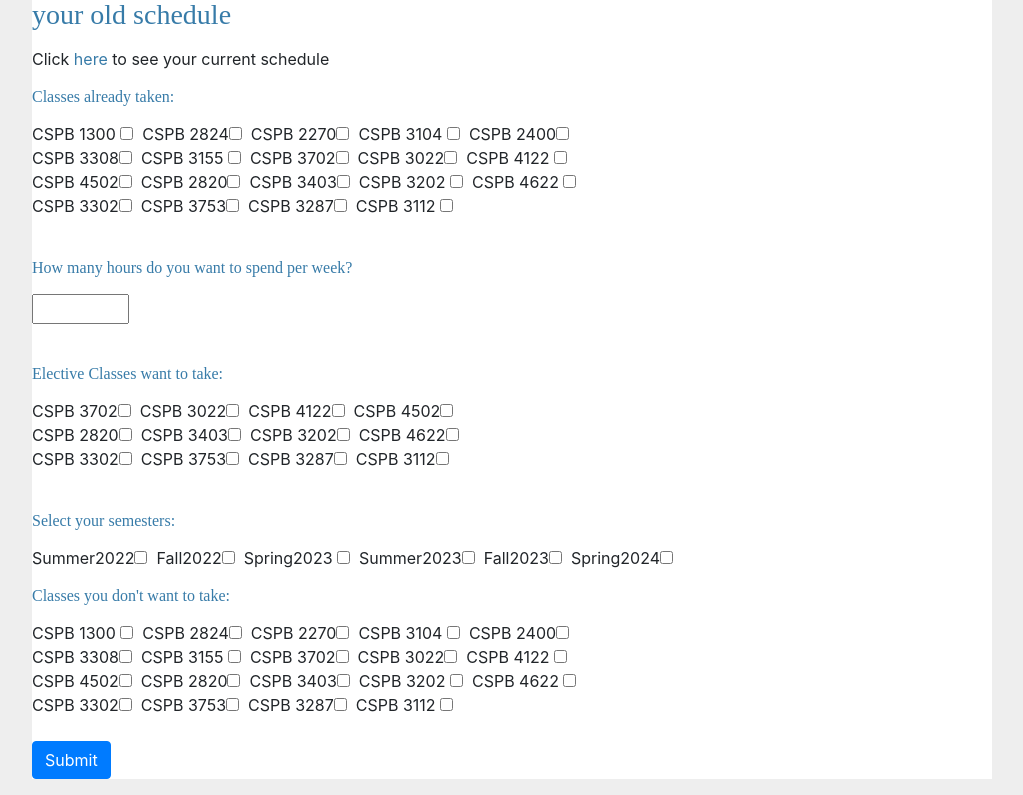
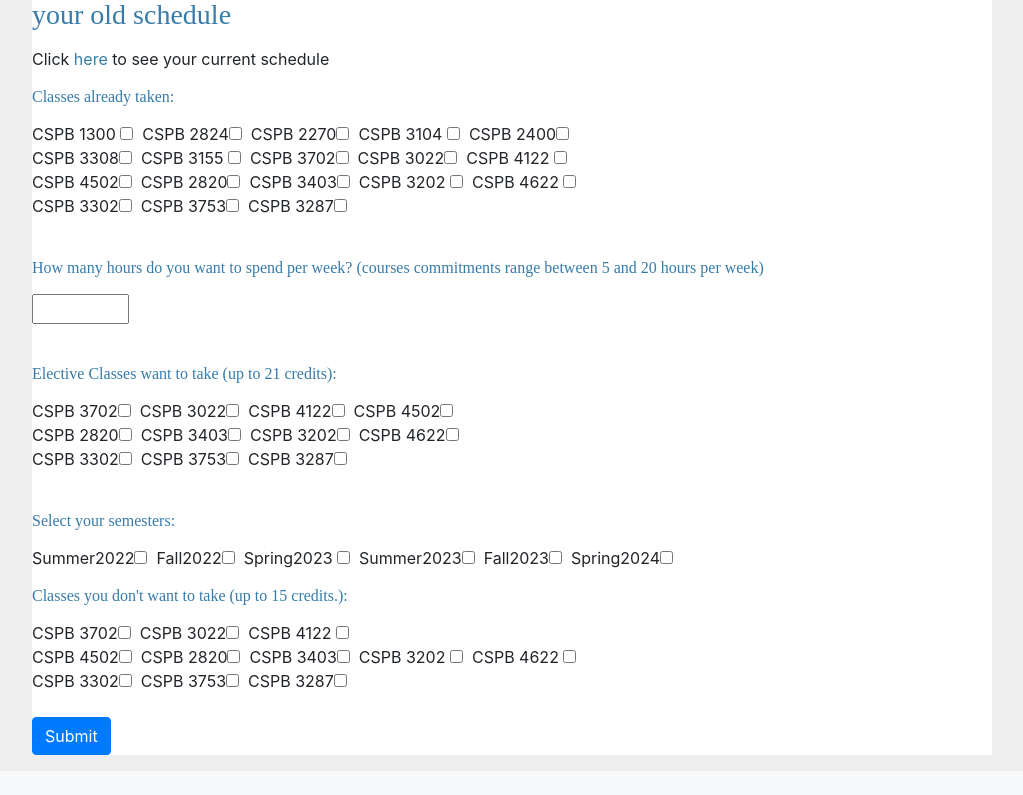
Before and after one commit to elcarpenter/CSPB-Pathways, a Flask app: page /plan in a window 1280 px wide. Shown: the part 181-976 px from the top of the page, without its empty margins (128-1151 px from the left). After the commit the page ends 936 px from the top, so only its background shows below. Run offline with Flask 2, Linux system fonts and the light colour scheme; the visitor is signed in with stand-in values (Sample User, id 1); data comes from the database, SQL or seed files in the repository; some libraries are stand-ins or nearby versions.

Commit message:
Fixed the reverse string issue

```diff
--- a/app/forms.py
+++ b/app/forms.py
@@ -48,6 +48,7 @@ class ReviewForm(FlaskForm):
             ('CSPB 4502', "CSPB 4502"),
             ('CSPB 2820', "CSPB 2820"),
             ('CSPB 3403', "CSPB 3403")
+            # add CSPB 3753, CSPB 3287, CSPB 4622, CSPB 3302, CSPB 3202
         ]
     )
     review = TextAreaField('Please enter your review:', validators=[DataRequired()])
--- a/app/routes.py
+++ b/app/routes.py
@@ -78,6 +78,7 @@ def user(username):
         # user_sched= SemesterSchedule.query.all()
         user_sched = SemesterSchedule.query.filter_by(user_id=user_id).all()
 
+        # From Emily: ["That's it!"] = "You've taken all the courses you need to graduate."
         sched_list = []
         for plan in user_sched:
             review = {
@@ -114,6 +115,7 @@ def plan():
 
     # if form.validate_on_submit():
     if request.method == 'POST':
+        # mycheckbox is Classes already taken
         selected_list = request.form.getlist('mycheckbox')
         selected_class = [class_dict[x] for x in selected_list]
         hours = int(request.form.getlist('hour_to_have')[0])
@@ -125,25 +127,27 @@ def plan():
             semester[i] = int(semester[i])
         for i in range(0, len(dontwant)):
             dontwant[i] = int(dontwant[i])
+        for i in range(0, len(elective)):
+            elective[i] = int(elective[i])
 
         # Testing the return values from Emily's algorithm
         # strr = "Selected classes:" + str(selected_class) + " " + "Hours:" + str(hours) + " " + "Electives:" + str(elective) + " " + "Semester:" + str(semester) + " " + "Don't want:" + str(dontwant)
-
+        # return strr
         # Delete all of the old classes for this user
         SemesterSchedule.query.filter_by(user_id=user_id).delete()
 
         classes = multipleSemesters(selected_class, hours, elective, semester, dontwant)
         classes2 = dict()
         for c in classes:
-            if c == 1:
+            if c == 0:
                 classes2["Summer 2022"] = classes[c]
+            elif c == 1:
+                classes2["Fall 2022"] = classes[c]
             elif c == 2:
-                classes2["Fall 2022"] = classes[c]
+                classes2["Spring 2023"] = classes[c]
             elif c == 3:
-                classes2["Spring 2023"] = classes[c]
+                classes2["Summer 2023"] = classes[c]
             elif c == 4:
-                classes2["Summer 2023"] = classes[c]
-            elif c == 5:
                 classes2["Fall 2023"] = classes[c]
             else:
                 classes2["Spring 2024"] = classes[c]
@@ -155,7 +159,14 @@ def plan():
 
             classes_string = ""
             for c in class_list:
+                # ["That's it!"] = "You've taken all the courses you need to graduate." == "You've taken all the courses you need to graduate."):
+                classes_string = "You've taken all the courses you need to graduate."
+                # Yes I know break is bad programming practice; will update later
+                break
+            else:
                 classes_string = str(c) + " " + classes_string
+            print(classes_string)
+            # if its "you graduated do something different
             # hours is hours per week
             # user_id is the user's id
             # get the timestamp
--- a/app/templates/plan.html
+++ b/app/templates/plan.html
@@ -26,63 +26,52 @@
         CSPB 3302<input type="checkbox" value="16" name="mycheckbox">&nbsp;
         CSPB 3753<input type="checkbox" value="17" name="mycheckbox">&nbsp;
         CSPB 3287<input type="checkbox" value="18" name="mycheckbox">&nbsp;
-        CSPB 3112 <input type="checkbox" value="19" name="mycheckbox">
         <br>
         <br>
-        <h6>How many hours do you want to spend per week?</h6>
+        <h6>How many hours do you want to spend per week? (courses commitments range between 5 and 20 hours per week)</h6>
         <input type="number" id="hour_to" name="hour_to_have" min = 0 max = 100 maxlength="4" size="4" value="{{ request.form['hours'] }}">
         <br>
         <br>
-        <h6>Elective Classes want to take:</h6>
+        <h6>Elective Classes want to take (up to 21 credits):</h6>
         <form method="POST" action="/plan">
-        CSPB 3702<input type="checkbox" value="1" name="mycheckbox_elect">&nbsp;
-        CSPB 3022<input type="checkbox" value="2" name="mycheckbox_elect">&nbsp;
-        CSPB 4122<input type="checkbox" value="3" name="mycheckbox_elect">&nbsp;
-        CSPB 4502<input type="checkbox" value="4" name="mycheckbox_elect">
+        CSPB 3702<input type="checkbox" value="3702" name="mycheckbox_elect">&nbsp;
+        CSPB 3022<input type="checkbox" value="3022" name="mycheckbox_elect">&nbsp;
+        CSPB 4122<input type="checkbox" value="4122" name="mycheckbox_elect">&nbsp;
+        CSPB 4502<input type="checkbox" value="4502" name="mycheckbox_elect">
         <br>
-        CSPB 2820<input type="checkbox" value="5" name="mycheckbox_elect">&nbsp;
-        CSPB 3403<input type="checkbox" value="6" name="mycheckbox_elect">&nbsp;
-        CSPB 3202<input type="checkbox" value="7" name="mycheckbox_elect">&nbsp;
-        CSPB 4622<input type="checkbox" value="8" name="mycheckbox_elect">
+        CSPB 2820<input type="checkbox" value="2820" name="mycheckbox_elect">&nbsp;
+        CSPB 3403<input type="checkbox" value="3403" name="mycheckbox_elect">&nbsp;
+        CSPB 3202<input type="checkbox" value="3202" name="mycheckbox_elect">&nbsp;
+        CSPB 4622<input type="checkbox" value="4622" name="mycheckbox_elect">
         <br>
-        CSPB 3302<input type="checkbox" value="9" name="mycheckbox_elect">&nbsp;
-        CSPB 3753<input type="checkbox" value="10" name="mycheckbox_elect">&nbsp;
-        CSPB 3287<input type="checkbox" value="11" name="mycheckbox_elect">&nbsp;
-        CSPB 3112<input type="checkbox" value="12" name="mycheckbox_elect">
+        CSPB 3302<input type="checkbox" value="3302" name="mycheckbox_elect">&nbsp;
+        CSPB 3753<input type="checkbox" value="3753" name="mycheckbox_elect">&nbsp;
+        CSPB 3287<input type="checkbox" value="3287" name="mycheckbox_elect">&nbsp;
         <br>
         <br>
         <h6>Select your semesters:</h6>
         <form method="POST" action="/plan">
-        Summer2022<input type="checkbox" value="1" name="mycheckbox_semester">&nbsp;
-        Fall2022<input type="checkbox" value="2" name="mycheckbox_semester">&nbsp;
-        Spring2023 <input type="checkbox" value="3" name="mycheckbox_semester">&nbsp;
-        Summer2023<input type="checkbox" value="4" name="mycheckbox_semester">&nbsp;
-        Fall2023<input type="checkbox" value="5" name="mycheckbox_semester">&nbsp;
-        Spring2024<input type="checkbox" value="6" name="mycheckbox_semester">
-        <h6>Classes you don't want to take:</h6>
+        Summer2022<input type="checkbox" value="0" name="mycheckbox_semester">&nbsp;
+        Fall2022<input type="checkbox" value="1" name="mycheckbox_semester">&nbsp;
+        Spring2023 <input type="checkbox" value="2" name="mycheckbox_semester">&nbsp;
+        Summer2023<input type="checkbox" value="3" name="mycheckbox_semester">&nbsp;
+        Fall2023<input type="checkbox" value="4" name="mycheckbox_semester">&nbsp;
+        Spring2024<input type="checkbox" value="5" name="mycheckbox_semester">
+        <h6>Classes you don't want to take (up to 15 credits.):</h6>
         <form method="POST" action="/plan">
-        CSPB 1300 <input type="checkbox" value="1" name="mycheckbox_not">&nbsp;
-        CSPB 2824<input type="checkbox" value="2" name="mycheckbox_not">&nbsp;
-        CSPB 2270<input type="checkbox" value="3" name="mycheckbox_not">&nbsp;
-        CSPB 3104 <input type="checkbox" value="4" name="mycheckbox_not">&nbsp;
-        CSPB 2400<input type="checkbox" value="5" name="mycheckbox_not">
+        CSPB 3702<input type="checkbox" value="3702" name="mycheckbox_not">&nbsp;
+        CSPB 3022<input type="checkbox" value="3022" name="mycheckbox_not">&nbsp;
+        CSPB 4122 <input type="checkbox" value="4122" name="mycheckbox_not">
         <br>
-        CSPB 3308<input type="checkbox" value="6" name="mycheckbox_not">&nbsp;
-        CSPB 3155 <input type="checkbox" value="7" name="mycheckbox_not">&nbsp;
-        CSPB 3702<input type="checkbox" value="8" name="mycheckbox_not">&nbsp;
-        CSPB 3022<input type="checkbox" value="9" name="mycheckbox_not">&nbsp;
-        CSPB 4122 <input type="checkbox" value="10" name="mycheckbox_not">
+        CSPB 4502<input type="checkbox" value="4502" name="mycheckbox_not">&nbsp;
+        CSPB 2820<input type="checkbox" value="2820" name="mycheckbox_not">&nbsp;
+        CSPB 3403<input type="checkbox" value="3403" name="mycheckbox_not">&nbsp;
+        CSPB 3202 <input type="checkbox" value="3202" name="mycheckbox_not">&nbsp;
+        CSPB 4622 <input type="checkbox" value="4622" name="mycheckbox_not">
         <br>
-        CSPB 4502<input type="checkbox" value="11" name="mycheckbox_not">&nbsp;
-        CSPB 2820<input type="checkbox" value="12" name="mycheckbox_not">&nbsp;
-        CSPB 3403<input type="checkbox" value="13" name="mycheckbox_not">&nbsp;
-        CSPB 3202 <input type="checkbox" value="14" name="mycheckbox_not">&nbsp;
-        CSPB 4622 <input type="checkbox" value="15" name="mycheckbox_not">
-        <br>
-        CSPB 3302<input type="checkbox" value="16" name="mycheckbox_not">&nbsp;
-        CSPB 3753<input type="checkbox" value="17" name="mycheckbox_not">&nbsp;
-        CSPB 3287<input type="checkbox" value="18" name="mycheckbox_not">&nbsp;
-        CSPB 3112 <input type="checkbox" value="19" name="mycheckbox_not">
+        CSPB 3302<input type="checkbox" value="3302" name="mycheckbox_not">&nbsp;
+        CSPB 3753<input type="checkbox" value="3753" name="mycheckbox_not">&nbsp;
+        CSPB 3287<input type="checkbox" value="3287" name="mycheckbox_not">&nbsp;
         <br>
         <br>
         <button type="submit" class="btn btn-primary">Submit</button>
```
Also changed, not shown: 1 other file.
